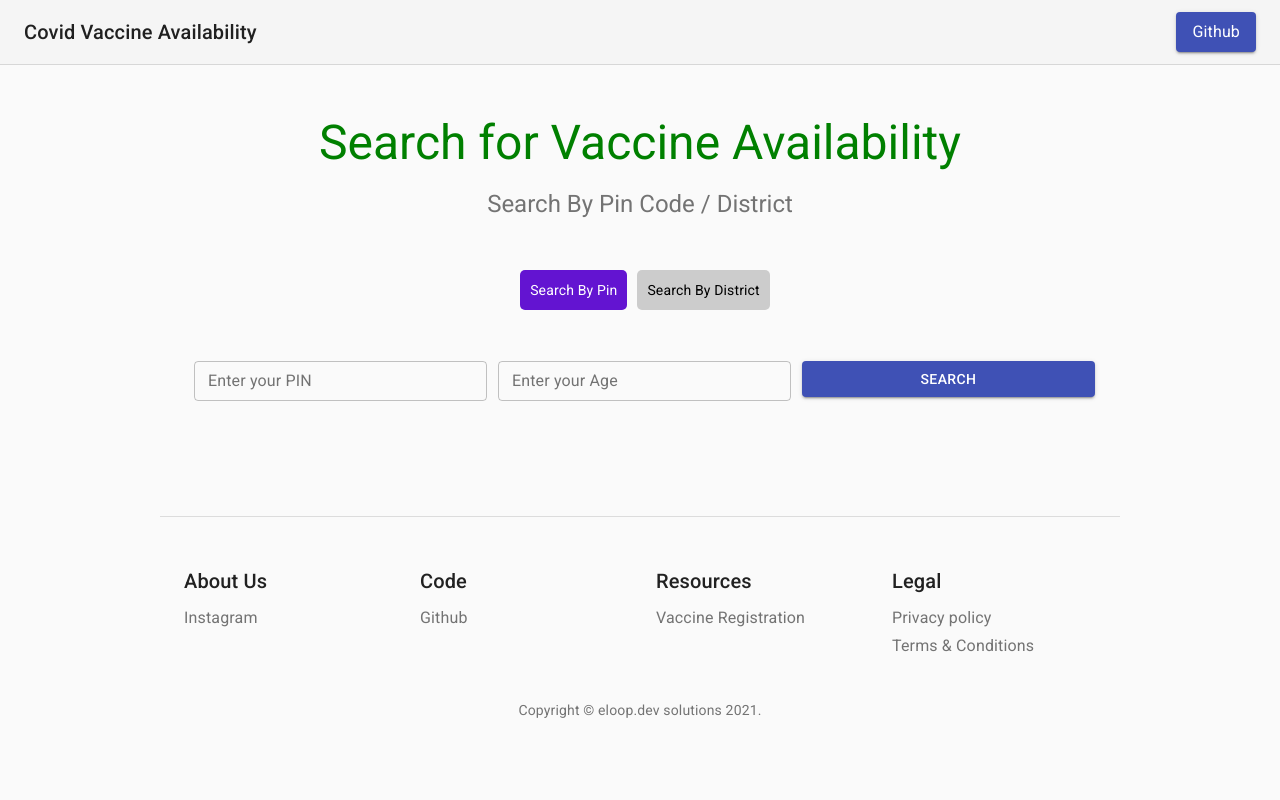
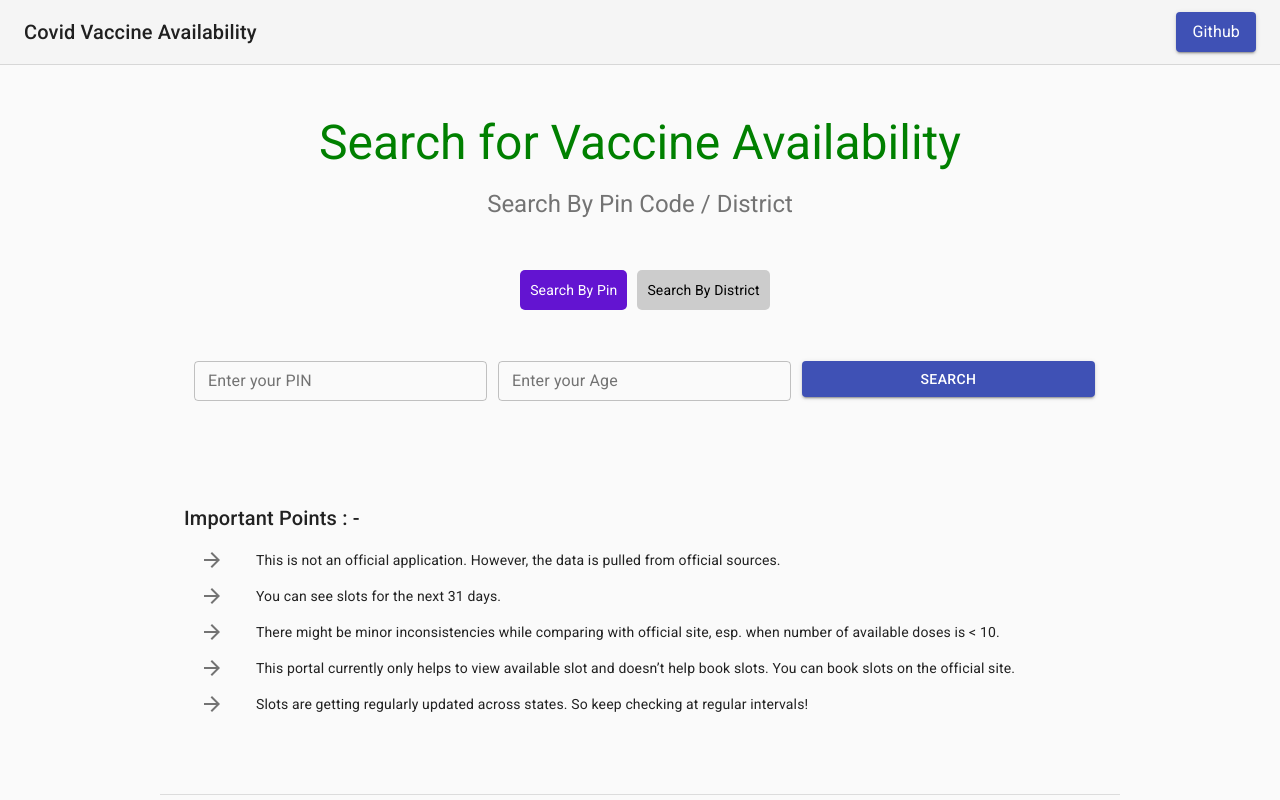
Before and after one commit to pritamparker/cowin-availability-tracker, a React (Create React App) app: page / in a window 1280 px wide. Shown: the top 800 px of the page. Built offline with nearby package versions, Linux system fonts and the light colour scheme.

Commit message:
Important Points added

```diff
--- a/src/screens/dashboard.js
+++ b/src/screens/dashboard.js
@@ -2,7 +2,16 @@ import React from "react";
 import Typography from "@material-ui/core/Typography";
 import Container from "@material-ui/core/Container";
 import "./style.css";
-import { Box, Button, Grid, TextField } from "@material-ui/core";
+import {
+  Box,
+  Button,
+  Grid,
+  List,
+  ListItem,
+  ListItemIcon,
+  ListItemText,
+  TextField,
+} from "@material-ui/core";
 import axios from "axios";
 import FormControl from "@material-ui/core/FormControl";
 import Select from "@material-ui/core/Select";
@@ -16,6 +25,7 @@ import TableHead from "@material-ui/core/TableHead";
 import TableRow from "@material-ui/core/TableRow";
 import Paper from "@material-ui/core/Paper";
 import CircularProgress from "@material-ui/core/CircularProgress";
+import ArrowForwardIcon from "@material-ui/icons/ArrowForward";
 
 import moment from "moment";
 
@@ -469,6 +479,45 @@ class Dashboard extends React.Component {
             </Grid>
           </Grid>
         </Container>
+        <Container maxWidth="md" component="main" style={{ marginTop: 50 }}>
+          <Grid item xs={12} md={12}>
+            <Typography variant="h6">Important Points : - </Typography>
+            <div>
+              <List dense={true}>
+                <ListItem>
+                  <ListItemIcon>
+                    <ArrowForwardIcon />
+                  </ListItemIcon>
+                  <ListItemText primary=" This is not an official application. However, the data is pulled from official sources." />
+                </ListItem>
+                <ListItem>
+                  <ListItemIcon>
+                    <ArrowForwardIcon />
+                  </ListItemIcon>
+                  <ListItemText primary="You can see slots for the next 31 days." />
+                </ListItem>
+                <ListItem>
+                  <ListItemIcon>
+                    <ArrowForwardIcon />
+                  </ListItemIcon>
+                  <ListItemText primary="There might be minor inconsistencies while comparing with official site, esp. when number of available doses is < 10." />
+                </ListItem>
+                <ListItem>
+                  <ListItemIcon>
+                    <ArrowForwardIcon />
+                  </ListItemIcon>
+                  <ListItemText primary="This portal currently only helps to view available slot and doesn’t help book slots. You can book slots on the official site." />
+                </ListItem>
+                <ListItem>
+                  <ListItemIcon>
+                    <ArrowForwardIcon />
+                  </ListItemIcon>
+                  <ListItemText primary="Slots are getting regularly updated across states. So keep checking at regular intervals!" />
+                </ListItem>
+              </List>
+            </div>
+          </Grid>
+        </Container>
       </React.Fragment>
     );
   }
```
